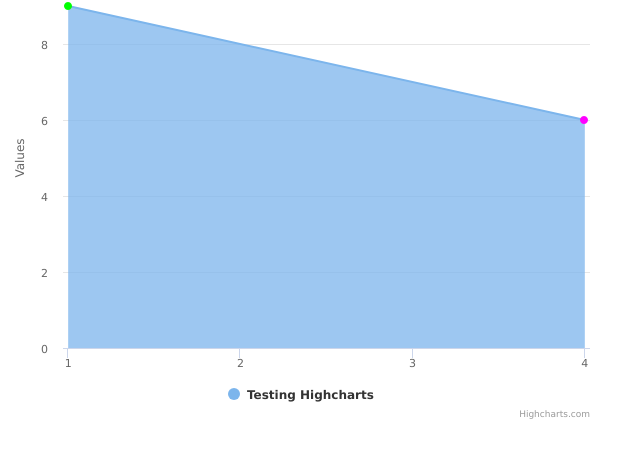
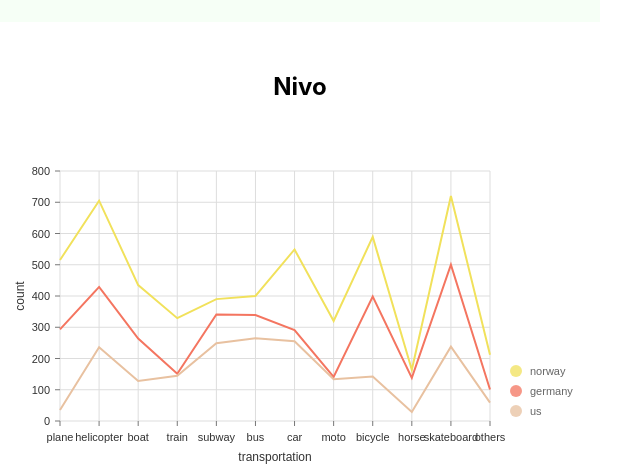
Before and after one commit to Tomcariello/wv-charting-explore, a React (Create React App) app: page / in a window 1280 px wide. Shown: the part 1996-2468 px from the top of the page, without its empty margins (0-643 px from the left). Built offline with nearby package versions, Linux system fonts and the light colour scheme.

Commit message:
merging cleanups

```diff
--- a/src/App.js
+++ b/src/App.js
@@ -24,15 +24,15 @@ function App() {
       <div className="chart-container victory">
         <VictoryLineChart  data={data} lineColors={lineColors} />
       </div>
+      <div className="chart-container highcharts" style={{width: '100%', height: '100%'}}>
+        <HighchartsChart data={data} lineColors={lineColors} />
+      </div>
       <div className="chart-container visx">
         <VisxLineChart  data={data} lineColors={lineColors} />
       </div>
       <div className="chart-container nivo" style={{width: '100%', height: '100%'}}>
         <NivoLineChart data={data} lineColors={lineColors} />
       </div>
-      <div className="chart-container highcharts" style={{width: '100%', height: '100%'}}>
-        <HighchartsChart data={data} lineColors={lineColors} />
-      </div>
     </div>
   );
 }
--- a/src/components/Highcharts.js
+++ b/src/components/Highcharts.js
@@ -3,41 +3,54 @@ import Highcharts from "highcharts/highstock";
 import HighchartsReact from "highcharts-react-official";
 
 class HighchartsLineChart extends React.Component {
+  // Extract the lines from the data, eliminating "name" (which indicates the X-axis label)
+  getLineTitles = (props) => {
+    const { data } = this.props;
+    const lineTitles = Object.keys(data[0]);
+    return lineTitles.filter((e) => e !== "name");
+  };
+  getXAxisLabels = (props) => {
+    const { data } = this.props;
+    return data.map((dataPoint) => dataPoint.name);
+  };
+
     getData = (props) => {
         const { data, lineColors } = this.props;
-        return [{
-            x: 1,
-            y: 9,
-            name: "Point2",
-            color: "#00FF00"
-        }, {
-            x: 4,
-            y: 6,
-            name: "Point1",
-            color: "#FF00FF"
-        }]
+        const xAxisLabels = this.getXAxisLabels(); // months
+        const lineTitles = this.getLineTitles();
+        let formattedDataArr = [];
+
+        // iterate through each label & aggregate the data
+        for (let i = 0; i < lineTitles.length; i++) {
+            let thisLabel = lineTitles[i]; // google, yahoo, bing
+            let thisLabelValues = [];
+
+            // Extract each value for the current label
+            for (let j = 0; j < data.length; j++) {
+                thisLabelValues.push([xAxisLabels[j], data[j][thisLabel]]);
+            }
+            // Push the data for this label to the array
+            formattedDataArr.push({
+                data: thisLabelValues,
+            });
+        }
+        return formattedDataArr;
     }
 
     getOptions = (props) => {
        return {
         chart: {
           backgroundColor: "white",
-          type: "area",
           height: "500px",
         },
         title: {
-          text: `<h1 id="chart-title">Title Text</h1>`,
-          align: "left",
+          text: `<h1 id="chart-title">Highcharts</h1>`,
+          align: "center",
         },
-        series: [
-          {
-            name: 'Testing Highcharts',
-            data: this.getData(),
-            tooltip: {
-              valueDecimals: 2,
-            },
-          },
-        ],
+        xAxis: {
+            categories: this.getXAxisLabels(),
+         },
+        series: this.getData(),
       };
     }
 
--- a/src/components/Nivo.js
+++ b/src/components/Nivo.js
@@ -2,114 +2,6 @@ import React from "react";
 import { ResponsiveLine } from "@nivo/line";
 
 const data = [
-  {
-    id: "japan",
-    color: "hsl(259, 70%, 50%)",
-    data: [
-      {
-        x: "plane",
-        y: 202,
-      },
-      {
-        x: "helicopter",
-        y: 136,
-      },
-      {
-        x: "boat",
-        y: 105,
-      },
-      {
-        x: "train",
-        y: 216,
-      },
-      {
-        x: "subway",
-        y: 8,
-      },
-      {
-        x: "bus",
-        y: 126,
-      },
-      {
-        x: "car",
-        y: 9,
-      },
-      {
-        x: "moto",
-        y: 130,
-      },
-      {
-        x: "bicycle",
-        y: 150,
-      },
-      {
-        x: "horse",
-        y: 244,
-      },
-      {
-        x: "skateboard",
-        y: 296,
-      },
-      {
-        x: "others",
-        y: 10,
-      },
-    ],
-  },
-  {
-    id: "france",
-    color: "hsl(341, 70%, 50%)",
-    data: [
-      {
-        x: "plane",
-        y: 111,
-      },
-      {
-        x: "helicopter",
-        y: 271,
-      },
-      {
-        x: "boat",
-        y: 83,
-      },
-      {
-        x: "train",
-        y: 113,
-      },
-      {
-        x: "subway",
-        y: 67,
-      },
-      {
-        x: "bus",
-        y: 178,
-      },
-      {
-        x: "car",
-        y: 178,
-      },
-      {
-        x: "moto",
-        y: 247,
-      },
-      {
-        x: "bicycle",
-        y: 215,
-      },
-      {
-        x: "horse",
-        y: 32,
-      },
-      {
-        x: "skateboard",
-        y: 220,
-      },
-      {
-        x: "others",
-        y: 145,
-      },
-    ],
-  },
   {
     id: "us",
     color: "hsl(86, 70%, 50%)",
--- a/src/components/Victory.js
+++ b/src/components/Victory.js
@@ -5,6 +5,7 @@ import {
   VictoryLine,
   VictoryLabel,
   VictoryScatter,
+  VictoryTooltip
 } from "victory";
 
 class VictoryLineChart extends React.Component {
@@ -61,13 +62,6 @@ class VictoryLineChart extends React.Component {
     return (
       <>
       <VictoryChart>
-        <VictoryAxis
-          tickLabelComponent={<VictoryLabel angle={315} />}
-        />
-        <VictoryAxis dependentAxis />
-
-        {/* Iterate through data to dynamically create each line */}
-        {/* {lines} */}
         <VictoryLine
           data={lineDataArray[0]}
           style={{ data: { stroke: "blue" } }}
--- a/src/components/recharts.js
+++ b/src/components/recharts.js
@@ -1,5 +1,5 @@
 import React from "react";
-import { LineChart, Line, XAxis, YAxis, Legend } from 'recharts';
+import { LineChart, Line, XAxis, YAxis, Legend, Tooltip } from 'recharts';
 
 class RechartsLineChart extends React.Component {
     getLineChart = (props) => {
@@ -12,7 +12,7 @@ class RechartsLineChart extends React.Component {
       const chartLinesArr = dataKeys.map((id, index) => {
         return (
           <Line
-            type='monotone'
+            type='linear'
             key={id}
             dataKey={dataKeys[index]}
             stroke={lineColors[index]}
@@ -28,6 +28,8 @@ class RechartsLineChart extends React.Component {
         <>
         <h2>Recharts</h2>
         <LineChart width={600} height={300} data={data}>
+          <Tooltip formatter={this.modifyFormatter}/>
+          <Legend />
           {this.getLineChart()}
           <XAxis dataKey='name' />
           <YAxis />
```
